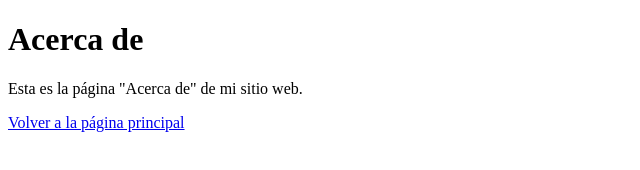
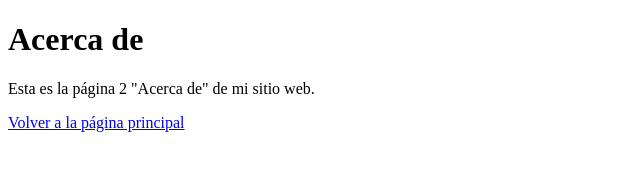
Before and after one commit to ViCode321/test-group-B, a plain HTML site: page about.html in a window 1280 px wide. Shown: the full height of the page, 0-640 px from the left. Drawn offline with Linux system fonts and the light colour scheme.

Commit message:
Agregando página 2

```diff
--- a/about.html
+++ b/about.html
@@ -6,7 +6,7 @@
 </head>
 <body>
   <h1>Acerca de</h1>
-  <p>Esta es la página "Acerca de" de mi sitio web.</p>
+  <p>Esta es la página 2 "Acerca de" de mi sitio web.</p>
   <a href="index.html">Volver a la página principal</a>
 </body>
 </html>
```
